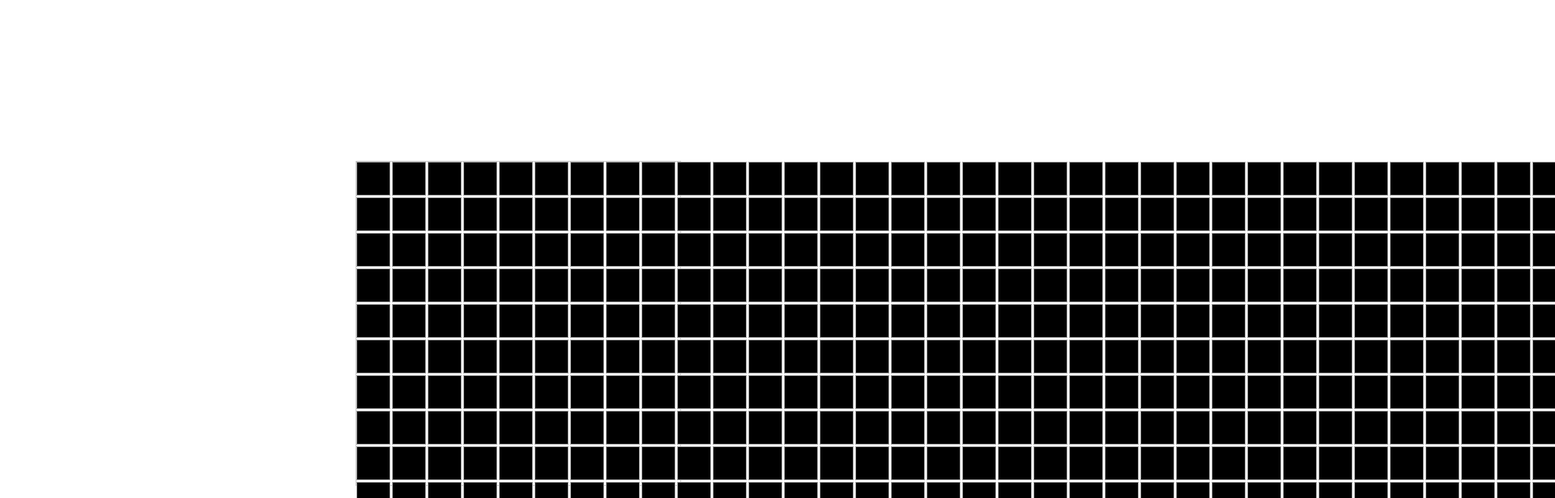
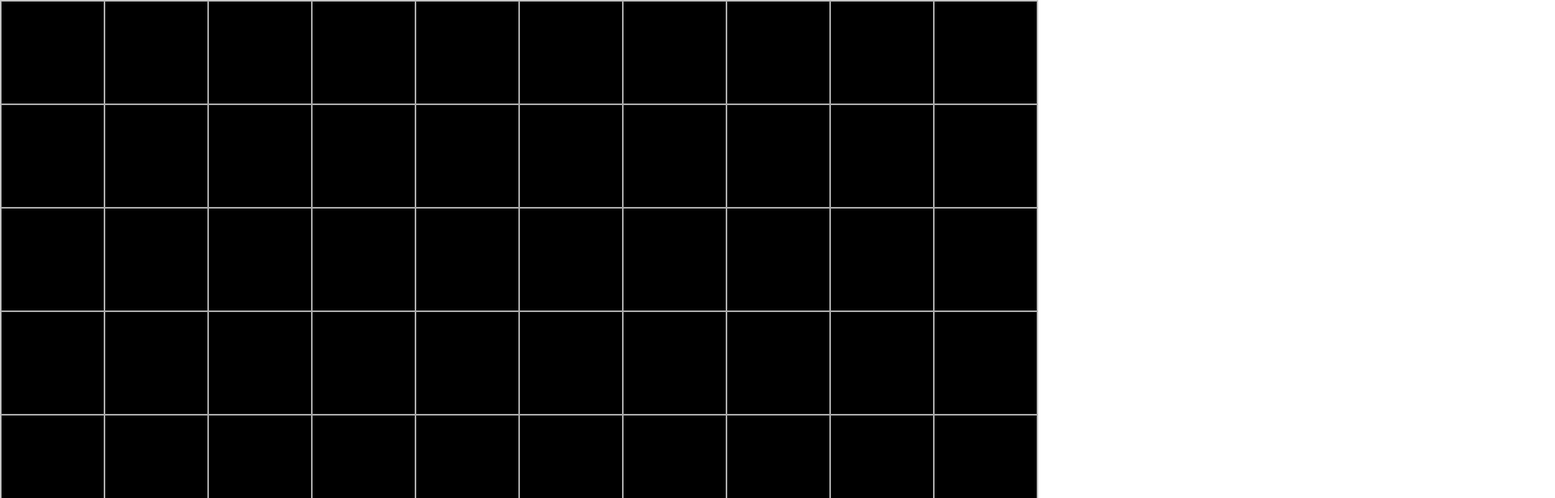
Before and after one commit to mlmyerson/react_eca, a React (Vite) app: page / in a window 1280 px wide. Shown: the top 616 px of the page at 81% size, 1920 px wide, since content can reach past the window. Built offline with nearby package versions, Linux system fonts and the light colour scheme.

Commit message:
cell size dynamically updates

```diff
--- a/src/App.css
+++ b/src/App.css
@@ -1,6 +1,4 @@
 #root {
-  max-width: 1280px;
+  max-width: 100vw;
   margin: 0 auto;
-  padding: 2rem;
-  text-align: center;
 }
--- a/src/App.tsx
+++ b/src/App.tsx
@@ -6,7 +6,7 @@ export default function App(): JSX.Element {
 
   return (
     <>
-        <Grid grid_width={100} grid_height={100} cell_size={40}/>
+      <Grid grid_width={10} grid_height={10} />
     </>
   )
 }
--- a/src/Grid.module.css
+++ b/src/Grid.module.css
@@ -1,14 +1,12 @@
 .container {
   display: grid;
-  grid-template-columns: repeat(var(--columns), 1fr);
-  grid-template-rows: repeat(var(--rows), 1fr);
-  gap: 2px;
   border: 1px solid #ccc;
-  width: 400px;
-  height: 400px;
+  width: 100vw;
+  height: 100vh;
 }
 .cell {
   background: #eee;
   border: 1px solid #aaa;
-  aspect-ratio: 1 / 1;
+  box-sizing: border-box;
+  aspect-ratio: 1/1;
 }
--- a/src/Grid.tsx
+++ b/src/Grid.tsx
@@ -4,20 +4,15 @@ import styles from './Grid.module.css';
 interface GridProps {
   grid_width: number;
   grid_height: number;
-  cell_size: number;
 }
 
 interface Cell {
   color: string;
 }
 
-export default function Grid({ grid_width, grid_height, cell_size }: GridProps) {
-  const [width, setWidth] = useState(grid_width);
-  const [height, setHeight] = useState(grid_height);
-  const [cellSize, setCellSize] = useState(cell_size);
+export default function Grid({ grid_width, grid_height}: GridProps) {
 
-  //intialize cells
- const cells: Cell[] = Array.from({ length: width * height }, () => ({
+  const cells: Cell[] = Array.from({ length: grid_width * grid_height }, () => ({
     color: 'black',
   }));
 
@@ -25,8 +20,8 @@ export default function Grid({ grid_width, grid_height, cell_size }: GridProps)
     <div
       className={styles.container}
       style={{
-        '--columns': width,
-        '--rows': height,
+        gridTemplateColumns: `repeat(${grid_width}, 1fr)`,
+        gridTemplateRows: `repeat(${grid_height}, 1fr)`,
       } as React.CSSProperties}
     >
       {cells.map((cell, i) => (
@@ -34,8 +29,6 @@ export default function Grid({ grid_width, grid_height, cell_size }: GridProps)
           className={styles.cell}
           style={{
             background: cell.color,
-            width: `${cellSize}px`,
-            height: `${cellSize}px`
           }}
           key={i} />
       ))}
```
